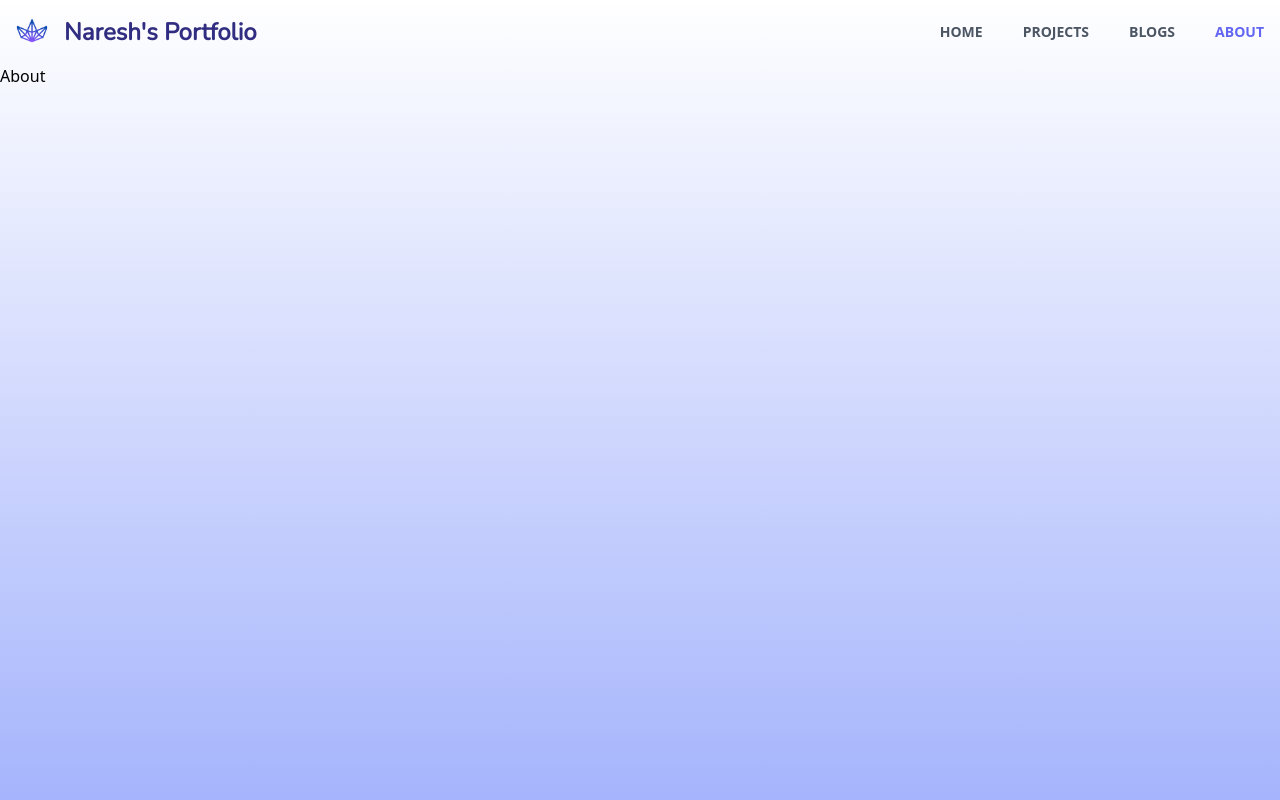
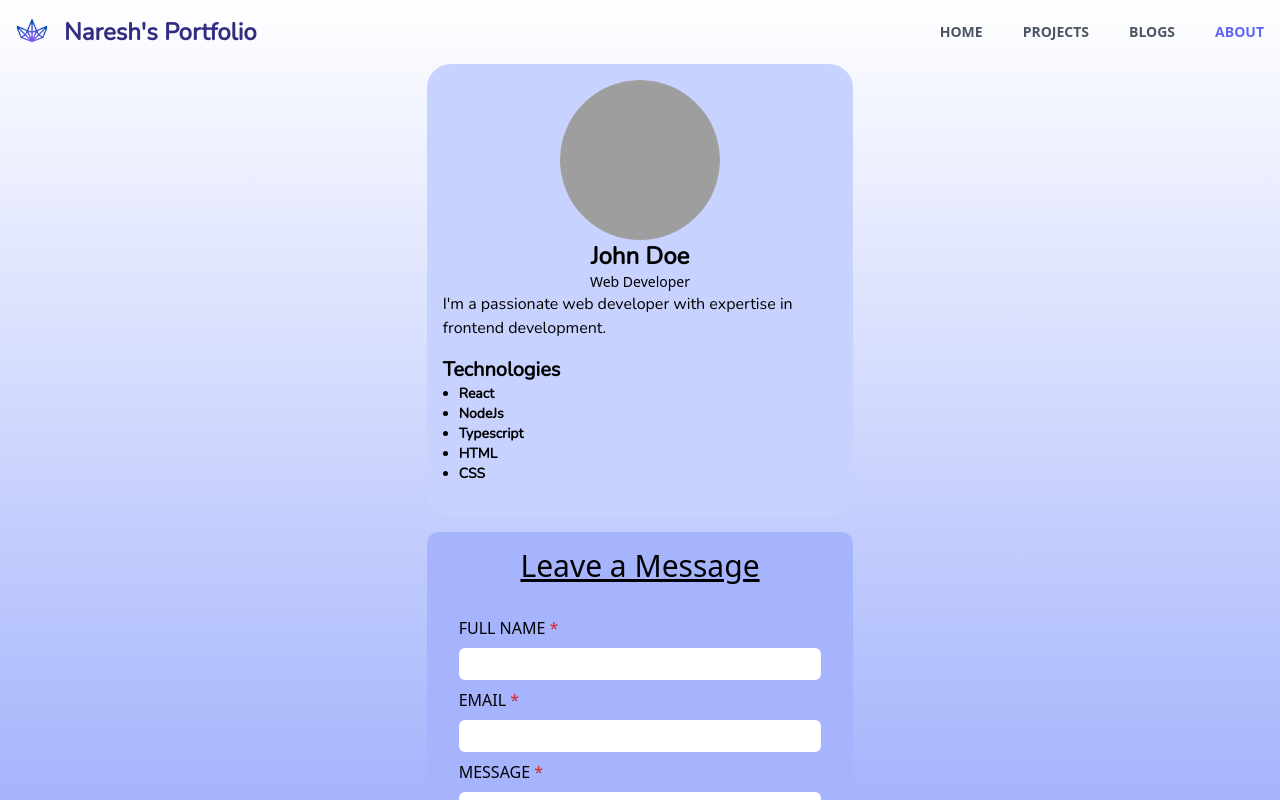
Before and after one commit to ortin779/portfolio-builder, a React (Vite) app: page /about in a window 1280 px wide. Built offline with nearby package versions, Linux system fonts and the light colour scheme; grey boxes are pictures that could not be loaded.

Commit message:
add userDetails component

```diff
--- a/src/app-config.json
+++ b/src/app-config.json
@@ -75,6 +75,7 @@
     "firstName": "John",
     "lastName": "Doe",
     "designation": "Web Developer",
-    "description": "I'm a passionate web developer with expertise in frontend development."
+    "description": "I'm a passionate web developer with expertise in frontend development.",
+    "skills": ["React", "NodeJs", "Typescript", "HTML", "CSS"]
   }
 }
--- a/src/components/Intro/IntroSection.tsx
+++ b/src/components/Intro/IntroSection.tsx
@@ -1,10 +1,16 @@
+import { useNavigate } from "react-router-dom";
 import { useAppConfig } from "../../contexts/AppConfig";
 
 export const IntroSection = () => {
   const {
     intro,
-    about: { firstName, lastName, description },
+    about: { firstName, lastName, description, skills },
   } = useAppConfig()!;
+  const navigate = useNavigate();
+
+  const handleKnowMore = () => {
+    navigate("/about");
+  };
   return (
     <div className="h-1/2 sm:h-full  relative">
       <img
@@ -21,7 +27,22 @@ export const IntroSection = () => {
           firstName + " " + lastName
         }`}</h3>
         <p className="text-lg">{description}</p>
-        <button className="font-nunito font-bold text-xl p-2 bg-indigo-400 text-white rounded-lg">
+        <div className="px-4 flex gap-4">
+          {skills.slice(0, 3).map((skill) => {
+            return (
+              <p
+                key={skill}
+                className="text-sm capitalize font-nunito font-semibold"
+              >
+                {skill}
+              </p>
+            );
+          })}
+        </div>
+        <button
+          onClick={handleKnowMore}
+          className="font-nunito font-bold text-xl p-2 bg-indigo-400 text-white rounded-lg"
+        >
           Know More
         </button>
       </div>
--- a/src/components/common/Contact.tsx
+++ b/src/components/common/Contact.tsx
@@ -1,25 +1,31 @@
 export const Contact = () => {
   return (
-    <div className="p-4 flex flex-col md:items-center my-4">
+    <div className="p-4 flex flex-col md:items-center my-4 bg-indigo-300 rounded-xl md:w-1/3 mx-auto space-y-4">
       <h3 className="text-xl underline md:text:2xl lg:text-3xl self-center">
         Leave a Message
       </h3>
-      <form className="p-4 flex flex-col gap-2 md:w-1/3 md:self-center">
-        <p className="uppercase">Full Name</p>
+      <form className="p-4 flex flex-col gap-2 w-full">
+        <p className="uppercase">
+          Full Name <span className="text-red-600">*</span>
+        </p>
         <input
           type="text"
           className="rounded-md h-8 p-2 focus-visible:outline-indigo-400"
         />
-        <p className="uppercase">Email</p>
+        <p className="uppercase">
+          Email <span className="text-red-600">*</span>
+        </p>
         <input
           type="text"
           className="rounded-md h-8 p-2 focus-visible:outline-indigo-400"
         />
-        <p className="uppercase">Message</p>
+        <p className="uppercase">
+          Message <span className="text-red-600">*</span>
+        </p>
         <textarea className="rounded-md h-24 p-2 focus-visible:outline-indigo-400" />
         <button
           type="submit"
-          className="bg-indigo-500 text-white text-xl text-center rounded-md mt-4 p-2"
+          className="bg-indigo-500 text-white text-xl text-center rounded-md mt-4 p-2 hover:bg-indigo-400"
         >
           Send
         </button>
--- /dev/null
+++ b/src/components/user/UserDetails.tsx
@@ -0,0 +1,38 @@
+import { useAppConfig } from "../../contexts/AppConfig";
+
+export const UserDetails = () => {
+  const { about, intro } = useAppConfig()!;
+  const fullName = about.firstName + " " + about.lastName;
+  return (
+    <div className="flex flex-col items-center m-y-10 mx-auto bg-indigo-200 rounded-3xl w-2/3 p-4 md:w-1/3">
+      <img
+        src={intro.imageUrl}
+        className="h-40 w-40 rounded-full bg-indigo-100"
+      />
+      <div className="flex flex-col self-center">
+        <h3 className="text-2xl font-semibold text-center font-nunito">
+          {fullName}
+        </h3>
+        <h3 className="text-sm font-thin text-center">{about.designation}</h3>
+        <p className="text-base font-light font-nunito">{about.description}</p>
+      </div>
+      <div className="my-4 self-start">
+        <h1 className="text-xl capitalize font-nunito font-bold">
+          Technologies
+        </h1>
+        <ul className="px-4 list-disc">
+          {about.skills.map((skill) => {
+            return (
+              <li
+                key={skill}
+                className="text-sm capitalize font-nunito font-semibold"
+              >
+                {skill}
+              </li>
+            );
+          })}
+        </ul>
+      </div>
+    </div>
+  );
+};
--- a/src/pages/About.tsx
+++ b/src/pages/About.tsx
@@ -1,3 +1,11 @@
+import { Contact } from "../components/common/Contact";
+import { UserDetails } from "../components/user/UserDetails";
+
 export const About = () => {
-  return <div>About</div>;
+  return (
+    <>
+      <UserDetails />
+      <Contact />
+    </>
+  );
 };
--- a/src/pages/Home.tsx
+++ b/src/pages/Home.tsx
@@ -5,7 +5,7 @@ import { Contact } from "../components/common/Contact";
 
 export const HomePage = () => {
   return (
-    <div className="h-full overflow-visible">
+    <div className="h-full overflow-visible font-nunito">
       <IntroSection />
       <ProjectsIntro />
       <BlogsIntro />
--- a/src/schema/schema.ts
+++ b/src/schema/schema.ts
@@ -38,6 +38,7 @@ const AboutSchema = z.object({
   lastName: z.string(),
   designation: z.string(),
   description: z.string(),
+  skills: z.string().array(),
 });
 
 const HeaderSchema = z.object({
```
